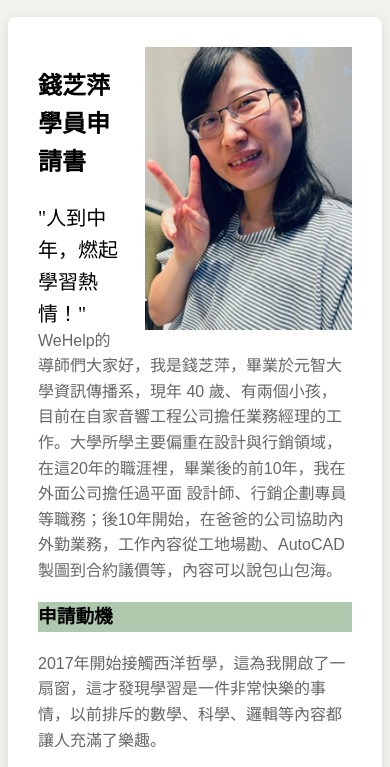
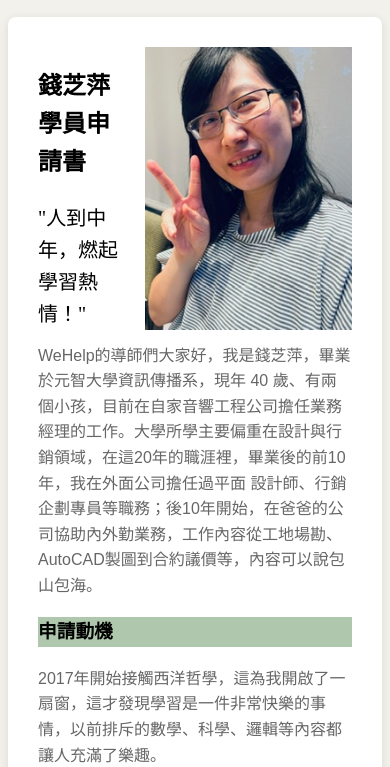
Before and after one commit to ryohei3364/application, a plain HTML site: page index.html in a window 390 px wide. Shown: the part 77-844 px from the top of the page. Drawn offline with Linux system fonts and the light colour scheme.

Commit message:
Update layout.css

```diff
--- a/layout.css
+++ b/layout.css
@@ -72,7 +72,7 @@ h3 {
     font-size: 25px;
   }
   .slogan {
-    padding-bottom: 60px;
+    padding-bottom: 75px;
   }
   ul {
     display: flex;
```
